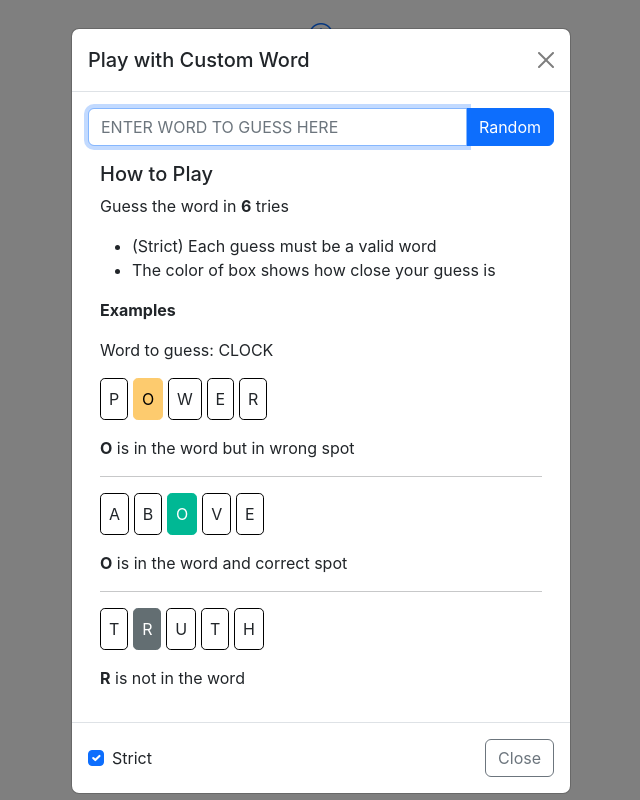
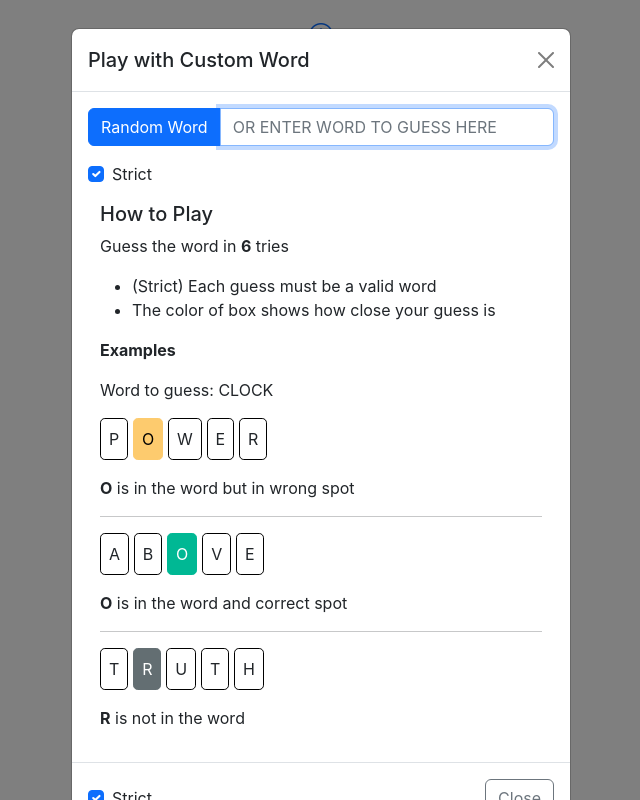
Before and after one commit to lightzane/react-wordle, a React (Create React App) app: page / in a window 1280 px wide. Both pictures are taken after a click on the element 640 px from the left and 36 px from the top of the page. Shown: the whole page, without its empty margins (319-959 px from the left). Built offline with nearby package versions, Linux system fonts and the light colour scheme.

Commit message:
add exceptional words

```diff
--- a/src/components/board/board.tsx
+++ b/src/components/board/board.tsx
@@ -1,5 +1,5 @@
 import React, { useCallback, useContext, useEffect, useMemo, useRef, useState } from "react";
-import { WORDS } from "../../shared/words";
+import { EXCEPTIONAL_WORDS, WORDS } from "../../shared";
 import { GlobalContext } from "../../state/global.context";
 import { Box } from "../box/box";
 import style from './board.module.scss';
@@ -67,7 +67,10 @@ export const Board: React.FC = () => {
 
         const submittedAnswer = submittedLetters.join('');
 
-        if (globalCtx?.strict && !WORDS.includes(submittedAnswer.toLowerCase())) {
+        const wordNotInList = !WORDS.includes(submittedAnswer.toLowerCase())
+            && !EXCEPTIONAL_WORDS.includes(submittedAnswer.toLowerCase());
+
+        if (globalCtx?.strict && wordNotInList) {
             const toast = document.getElementById('toast-word-not-in-list');
             // @ts-expect-error
             new bootstrap.Toast(toast).show();
--- a/src/components/box/box.module.scss
+++ b/src/components/box/box.module.scss
@@ -11,9 +11,8 @@
     width: 3rem;
     height: 3rem;
 
-    font-family: 'Space Mono', monospace;
     font-size: 1.7rem;
-    font-weight: bold;
+    font-weight: 400;
 
     transition: 250ms ease-in;
 }
--- a/src/components/box/box.tsx
+++ b/src/components/box/box.tsx
@@ -8,7 +8,7 @@ interface Props {
 export const Box = forwardRef<HTMLDivElement, Props>(({ value }, ref) => {
     return <>
         <div className={`
-            ${style.box}
+            ${style.box} wordle-font
         `} ref={ref}>
             {value}
         </div>
--- a/src/components/header/custom-word.tsx
+++ b/src/components/header/custom-word.tsx
@@ -112,6 +112,13 @@ export const CustomWord: React.FC<Props> = ({ isModalCustomWordOpened }) => {
         globalCtx?.setStrict(!globalCtx.strict);
     }
 
+    const StrictCheckbox = <div className="form-check">
+        <input className="form-check-input" type="checkbox" value="" id="strict" checked={globalCtx?.strict} onChange={handleCheckboxStrict} />
+        <label className="form-check-label" htmlFor="strict">
+            Strict
+        </label>
+    </div>;
+
     // Custom method to be called only once regardless of deps (Initiate the game)
     useConstructor(() => {
         // Set Custom Word
@@ -147,23 +154,19 @@ export const CustomWord: React.FC<Props> = ({ isModalCustomWordOpened }) => {
                         <button className="btn-close" data-bs-dismiss="modal"></button>
                     </div>
                     <div className="modal-body">
-                        <form className="form-floating" onSubmit={(event) => { submitWord(event); }}>
+                        <form className="form-floating mb-3" onSubmit={(event) => { submitWord(event); }}>
                             {/* <input ref={inputCustomWord} type="text" className={`form-control ${style.uppercase}`} id="customWord" placeholder="Enter word here" maxLength={10} />
                             <label htmlFor="customWord">Enter word to guess here</label> */}
                             <div className="input-group">
-                                <input ref={inputCustomWord} type="text" className={`form-control ${style.uppercase}`} id="customWord" placeholder="Enter word to guess here" />
-                                <button onClick={randomWord} className="btn btn-primary" type="button" data-bs-dismiss="modal">Random</button>
+                                <button onClick={randomWord} className="btn btn-primary" type="button" data-bs-dismiss="modal">Random Word</button>
+                                <input ref={inputCustomWord} type="text" className={`form-control ${style.uppercase}`} id="customWord" placeholder="Or Enter word to guess here" />
                             </div>
                         </form>
+                        {StrictCheckbox}
                         <HowToPlay />
                     </div>
                     <div className="modal-footer d-flex justify-content-between">
-                        <div className="form-check">
-                            <input className="form-check-input" type="checkbox" value="" id="strict" checked={globalCtx?.strict} onChange={handleCheckboxStrict} />
-                            <label className="form-check-label" htmlFor="strict">
-                                Strict
-                            </label>
-                        </div>
+                        {StrictCheckbox}
                         <div>
                             <button ref={btnCancel} className="btn btn-outline-secondary" data-bs-dismiss="modal">Close</button>
                             {/* <button onClick={randomWord} className="btn btn-primary ms-1" data-bs-dismiss="modal">Random</button> */}
--- a/src/components/keyboard/keyboard.module.scss
+++ b/src/components/keyboard/keyboard.module.scss
@@ -30,8 +30,7 @@ $yellow: #fdcb6e;
 
 .keyboard_row {
     display: flex;
-    font-family: 'Space Mono', monospace;
-    font-weight: bold;
+    font-weight: 400;
 
     // handset
     @media screen and (max-width: 599.98px) and (orientation: portrait) {
--- a/src/components/keyboard/keyboard.tsx
+++ b/src/components/keyboard/keyboard.tsx
@@ -78,9 +78,9 @@ export const Keyboard: React.FC = () => {
 
     return (
         <div className='container d-flex align-items-center flex-column mt-3'>
-            <div className={style.keyboard_row}>{row1}</div>
-            <div className={style.keyboard_row}>{row2}</div>
-            <div className={style.keyboard_row}>{row3}</div>
+            <div className={`wordle-font ${style.keyboard_row}`}>{row1}</div>
+            <div className={`wordle-font ${style.keyboard_row}`}>{row2}</div>
+            <div className={`wordle-font ${style.keyboard_row}`}>{row3}</div>
         </div>
     );
 };
--- /dev/null
+++ b/src/shared/exceptional-words.ts
@@ -0,0 +1,97 @@
+/** Words that exists in the real world but shall not part in the guess list */
+export const EXCEPTIONAL_WORDS = [
+    'apple',
+    'chess',
+    'blood',
+    'bunny',
+    'press',
+    'proof',
+    'queen',
+    'river',
+    'scene',
+    'sense',
+    'sheep',
+    'sheet',
+    'skill',
+    'sleep',
+    'smith',
+    'speed',
+    'staff',
+    'start',
+    'state',
+    'steel',
+    'stuff',
+    'taste',
+    'theme',
+    'title',
+    'total',
+    'trust',
+    'truth',
+    'visit',
+    'agree',
+    'allow',
+    'apply',
+    'carry',
+    'cross',
+    'guess',
+    'issue',
+    'leave',
+    'limit',
+    'occur',
+    'offer',
+    'refer',
+    'serve',
+    'shall',
+    'shoot',
+    'start',
+    'state',
+    'worry',
+    'aware',
+    'civil',
+    'fifth',
+    'funny',
+    'green',
+    'gross',
+    'happy',
+    'inner',
+    'level',
+    'loose',
+    'sheer',
+    'silly',
+    'small',
+    'sorry',
+    'steep',
+    'still',
+    'sweet',
+    'tight',
+    'total',
+    'upper',
+    'slash',
+    'where',
+    'again',
+    'agape',
+    'ahead',
+    'aloof',
+    'amiss',
+    'apart',
+    'ditto',
+    'fully',
+    'jolly',
+    'never',
+    'oddly',
+    'tally',
+    'buddy',
+    'titan',
+    'creme',
+    'gloom',
+    'bloom',
+    'flood',
+    'eagle',
+    'pizza',
+    'merry',
+    'stars',
+    'songs',
+    'sings',
+    'pasta',
+    'jewel',
+];
--- /dev/null
+++ b/src/shared/index.ts
@@ -0,0 +1,2 @@
+export * from './exceptional-words';
+export * from './words';
--- a/src/styles.scss
+++ b/src/styles.scss
@@ -1,4 +1,4 @@
-@import url('https://fonts.googleapis.com/css2?family=Space+Mono:wght@400;700&display=swap');
+@import url('https://fonts.googleapis.com/css2?family=Source+Code+Pro&family=Space+Mono&display=swap');
 
 body {
   margin: 0;
@@ -12,6 +12,10 @@ body {
 code {
   font-family: source-code-pro, Menlo, Monaco, Consolas, 'Courier New',
     monospace;
+}
+
+.wordle-font {
+  font-family: 'Source Code Pro', monospace;
 }
 
 // Also update the one in component/keyboard/keyboard.module.scss
```
Also changed, not shown: src/shared/words.ts (+11 -126 lines), 11 other files (tests, documents, lock files or other folders).
